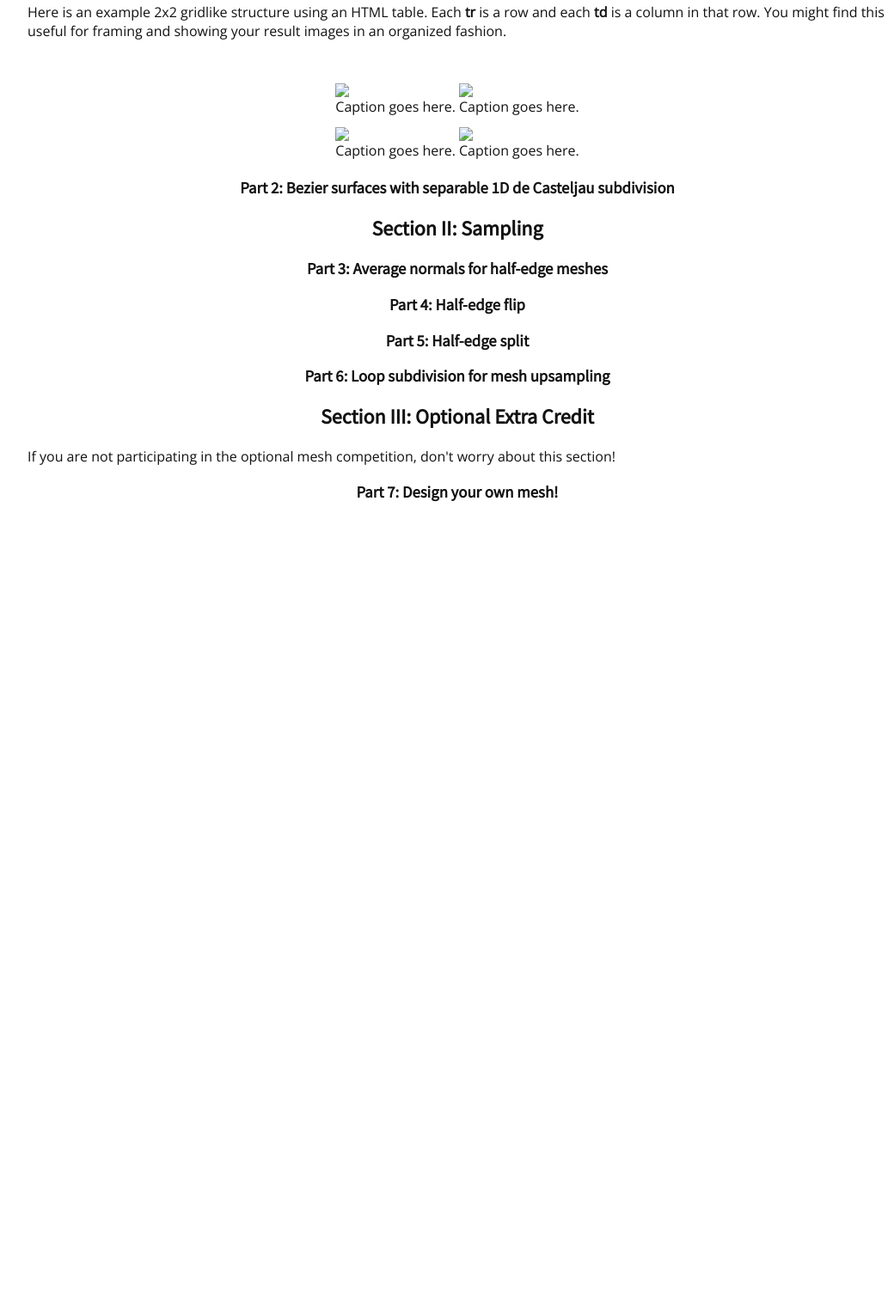
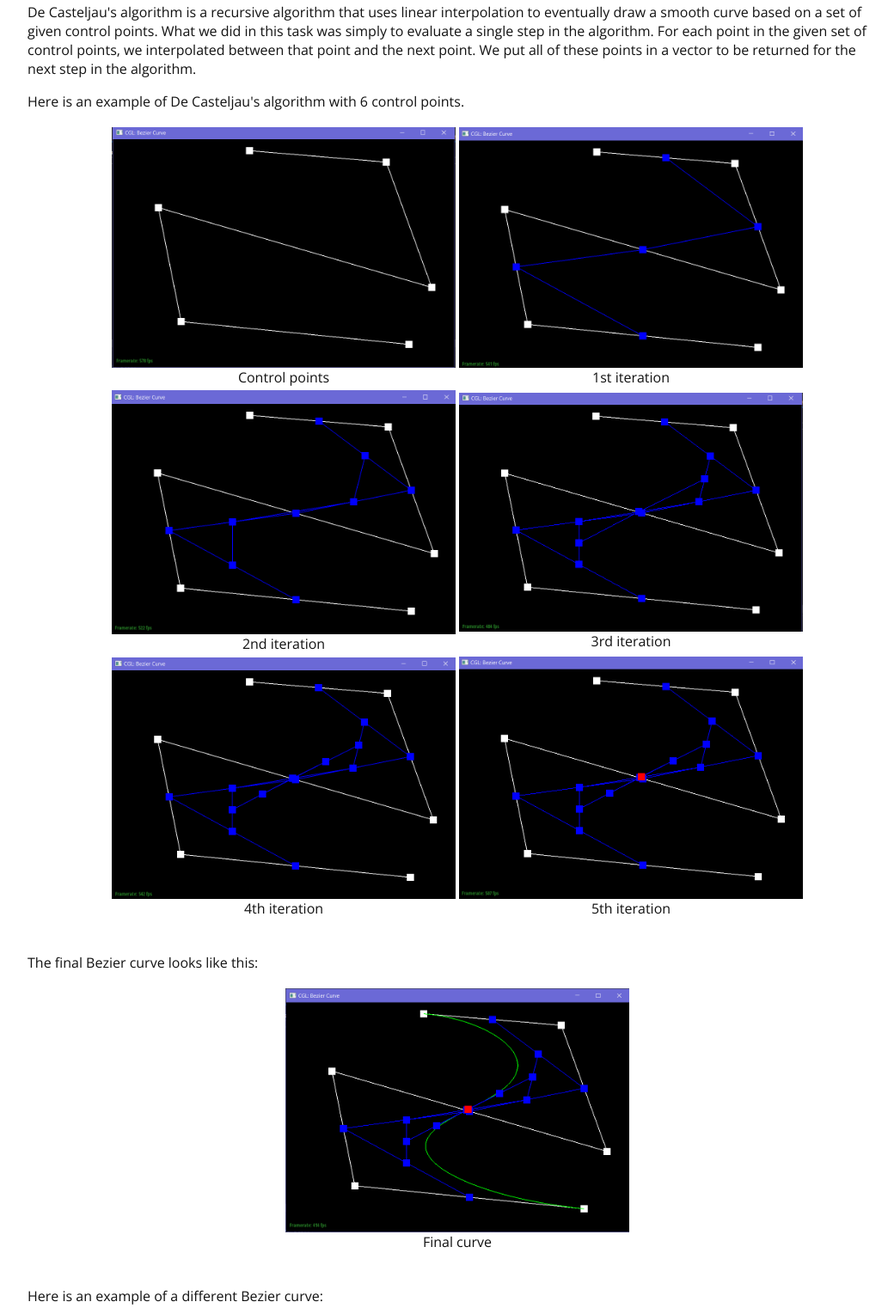
Before and after one commit to cal-cs184-student/p2-meshedit-sp22-bingbong, a plain HTML site: page docs/index.html in a window 1280 px wide. Shown: the part 564-2086 px from the top of the page at 86% size, without its empty margins (108-1148 px from the left). Before the commit the page ends 1267 px from the top, so only its background shows below. Drawn offline with nearby package versions, Linux system fonts and the light colour scheme.

Commit message:
writeup q1, images for 1-3

```diff
--- a/docs/index.html
+++ b/docs/index.html
@@ -30,45 +30,79 @@
 
   <h1 align="middle">CS 184: Computer Graphics and Imaging, Spring 2020</h1>
   <h1 align="middle">Project 2: Mesh Editor</h1>
-  <h2 align="middle">YOUR NAME, CS184-??</h2>
+  <h2 align="middle">Varun Saran, Ze-Ning Ong, CS184-bingbong</h2>
 
   <br><br>
 
       <div>
 
           <h2 align="middle">Overview</h2>
-    <p>Give a high-level overview of what you implemented in this project. Think about what you've built as a whole.
-      Share your thoughts on what interesting things you've learned from completing the project.</p>
+          <p>
+              Give a high-level overview of what you implemented in this project. Think about what you've built as a whole.
+              Share your thoughts on what interesting things you've learned from completing the project.
+          </p>
 
           <h2 align="middle">Section I: Bezier Curves and Surfaces</h2>
 
           <h3 align="middle">Part 1: Bezier curves with 1D de Casteljau subdivision</h3>
+          <p> De Casteljau's algorithm is a recursive algorithm that uses linear interpolation to eventually draw a smooth curve based on a set of given control points. What we did in this task was simply to evaluate a single step in the algorithm. For each point in the given set of control points, we interpolated between that point and the next point. We put all of these points in a vector to be returned for the next step in the algorithm.  </p>
 
-    <p>Here is an example 2x2 gridlike structure using an HTML table. Each <b>tr</b> is a row and each <b>td</b> is a
-      column in that row. You might find this useful for framing and showing your result images in an organized fashion.
-    </p>
+          <p>Here is an example of De Casteljau's algorithm with 6 control points.</p>
 
           <div align="middle">
               <table style="width=100%">
                   <tr>
                       <td>
-            <img src="images/image1.png" align="middle" width="400px" />
-            <figcaption align="middle">Caption goes here.</figcaption>
+                          <img src="writeup/q1_0.png" align="middle" width="400px" />
+                          <figcaption align="middle">Control points</figcaption>
                       </td>
                       <td>
-            <img src="images/image2.png" align="middle" width="400px" />
-            <figcaption align="middle">Caption goes here.</figcaption>
+                          <img src="writeup/q1_1.png" align="middle" width="400px" />
+                          <figcaption align="middle">1st iteration</figcaption>
                       </td>
                   </tr>
-        <br>
                   <tr>
                       <td>
-            <img src="images/image3.png" align="middle" width="400px" />
-            <figcaption align="middle">Caption goes here.</figcaption>
+                          <img src="writeup/q1_2.png" align="middle" width="400px" />
+                          <figcaption align="middle">2nd iteration</figcaption>
                       </td>
                       <td>
-            <img src="images/image4.png" align="middle" width="400px" />
-            <figcaption align="middle">Caption goes here.</figcaption>
+                          <img src="writeup/q1_3.png" align="middle" width="400px" />
+                          <figcaption align="middle">3rd iteration</figcaption>
+                      </td>
+                  </tr>
+                  <tr>
+                      <td>
+                          <img src="writeup/q1_4.png" align="middle" width="400px" />
+                          <figcaption align="middle">4th iteration</figcaption>
+                      </td>
+                      <td>
+                          <img src="writeup/q1_5.png" align="middle" width="400px" />
+                          <figcaption align="middle">5th iteration</figcaption>
+                      </td>
+                  </tr>
+              </table>
+          </div>
+          <br />
+          <p>The final Bezier curve looks like this:</p>
+          <div align="middle">
+              <table style="width=100%">
+                  <tr>
+                      <td>
+                          <img src="writeup/q1_final.png" align="middle" width="400px" />
+                          <figcaption align="middle">Final curve</figcaption>
+                      </td>
+                  </tr>
+              </table>
+          </div>
+          <br />
+          <p>Here is an example of a different Bezier curve:</p>
+          <div align="middle">
+              <table style="width=100%">
+                  <tr>
+                      <td>
+                          <img src="writeup/q1_diff.png" align="middle" width="400px" />
+                          <figcaption align="middle">Different curve</figcaption>
                       </td>
                   </tr>
               </table>
@@ -99,6 +133,6 @@
 
           <h3 align="middle">Part 7: Design your own mesh!</h3>
 
-</body>
+      </div></body>
 
 </html>
```
Also changed, not shown: docs/writeup/q1_0.png (added), docs/writeup/q1_1.png (added), docs/writeup/q1_2.png (added), docs/writeup/q1_3.png (added), docs/writeup/q1_4.png (added), docs/writeup/q1_5.png (added), docs/writeup/q1_diff.png (added), docs/writeup/q1_final.png (added), docs/writeup/q2.png (added), 3 other files. Lines whose indentation alone changed are shown as unchanged.
